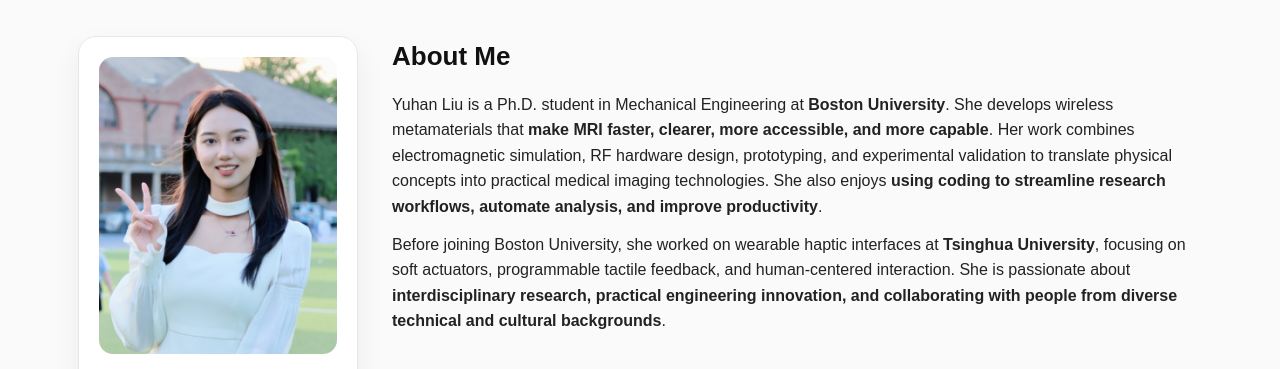
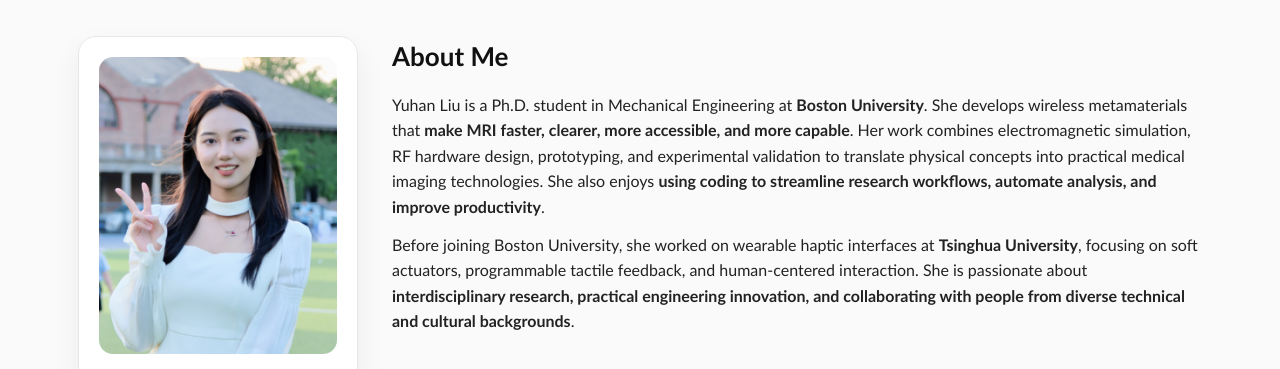
Before and after one commit to yyhann/yyhann.github.io, a plain HTML site: page index.html in a window 1280 px wide. Shown: the part 101-470 px from the top of the page. Drawn offline with Linux system fonts and the light colour scheme.

Commit message:
Update style.css

```diff
--- a/style.css
+++ b/style.css
@@ -4,7 +4,7 @@
 
 body {
   margin: 0;
-  font-family: Arial, Helvetica, sans-serif;
+  font-family: Calibri, "Segoe UI", Arial, Helvetica, sans-serif;
   color: #222;
   background: #fafafa;
   line-height: 1.6;
```
